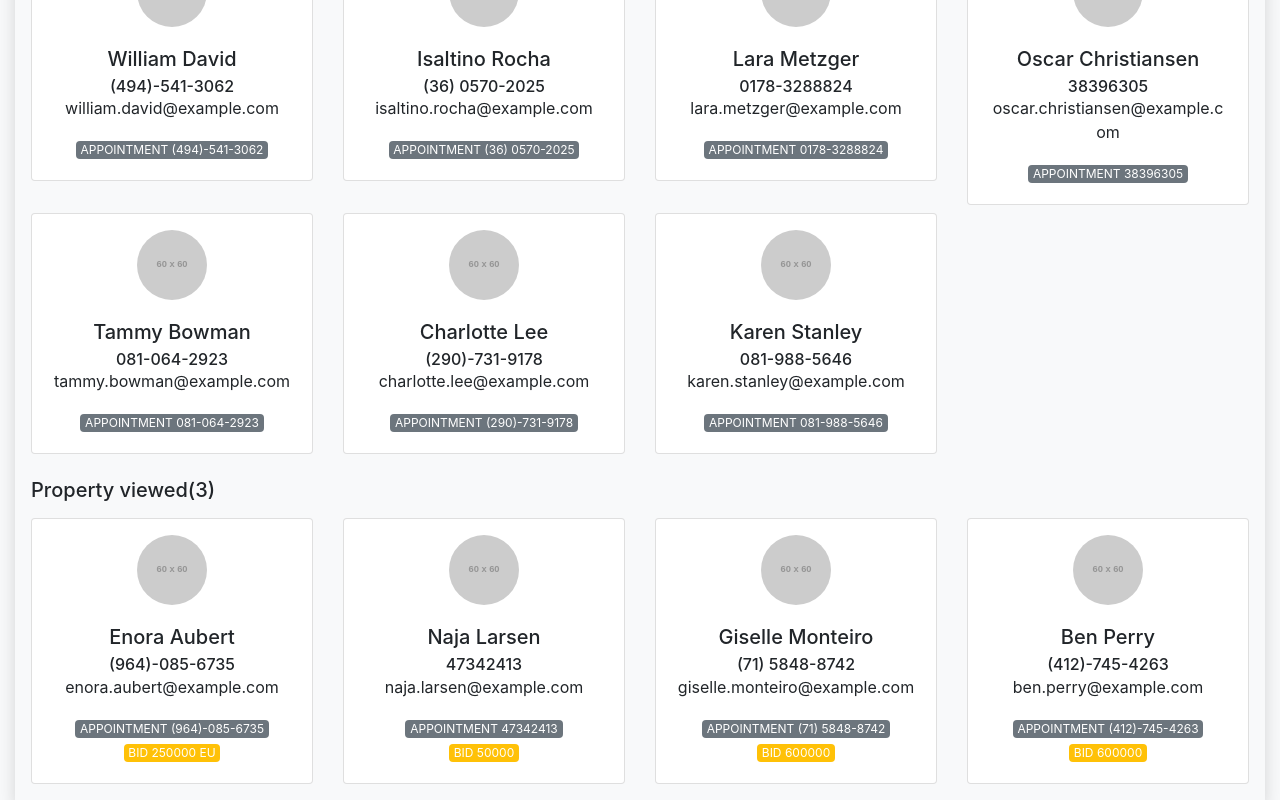
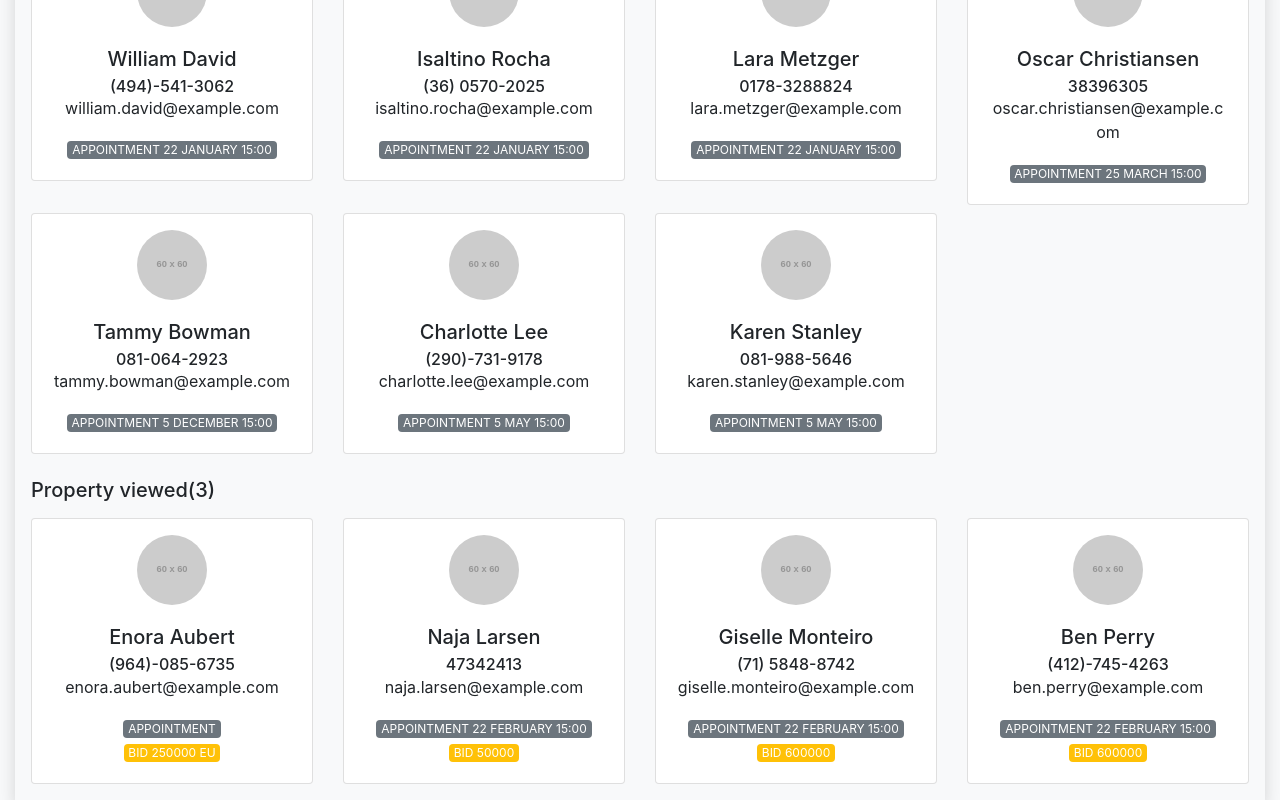
Before and after one commit to aminul007bd/react-auction-2020, a React (Create React App) app in the folder action-app-2020/: page / in a window 1280 px wide. Shown: the part 362-1162 px from the top of the page. Built offline with nearby package versions, Linux system fonts and the light colour scheme; data requests are answered from the project's data file.

Commit message:
move to functional component

```diff
--- a/action-app-2020/src/components/AppInfoBar.tsx
+++ b/action-app-2020/src/components/AppInfoBar.tsx
@@ -1,8 +1,7 @@
-import React, { Component } from 'react';
+import React from 'react';
 import { ArrowLeftShort } from 'react-bootstrap-icons';
 
-export class AppInforBar extends Component {
-    render() {
+export function AppInforBar () {
     return (
         <div>
             <div className="d-flex mt-4">
@@ -36,6 +35,5 @@ export class AppInforBar extends Component {
         </div>
     );
 }
-}
 
 export default AppInforBar;
--- a/action-app-2020/src/components/AppNavbar.tsx
+++ b/action-app-2020/src/components/AppNavbar.tsx
@@ -1,9 +1,8 @@
-import React, { Component } from 'react'
+import React from 'react'
 import { Navbar, NavbarBrand, Nav, Row, Col} from 'react-bootstrap'
 import { Headset, ChatLeft, Person, Power } from 'react-bootstrap-icons';
 
-export class AppNavbar extends Component {
-    render() {
+export function AppNavbar () {
     return (
         <div>
             <Row>
@@ -25,6 +24,5 @@ export class AppNavbar extends Component {
         </div>
     )
 }
-}
 
 export default AppNavbar
--- a/action-app-2020/src/components/AppSearchBar.tsx
+++ b/action-app-2020/src/components/AppSearchBar.tsx
@@ -1,10 +1,9 @@
-import React, { Component } from 'react'
+import React from 'react'
 import { FormControl, Row, Col } from 'react-bootstrap'
 import { Search } from 'react-bootstrap-icons'
 
 
-export class AppSearchBar extends Component {
-    render() {
+export function AppSearchBar () {
     return (
         <div>
             <Row className='mt-4'>
@@ -34,6 +33,5 @@ export class AppSearchBar extends Component {
         </div>
     )
 }
-}
 
 export default AppSearchBar
--- a/action-app-2020/src/components/AppUserResult.tsx
+++ b/action-app-2020/src/components/AppUserResult.tsx
@@ -1,19 +1,7 @@
 import React, { useState, useEffect } from 'react'
 import { Col, Row, Card } from 'react-bootstrap'
+import { UserInterface } from '../types'
 
-// userName = () => {
-//     return 'AH'
-// }
-interface UserData {
-    id: number
-    email: string
-    phone_number: string
-    bid_status: string
-    bid_amount: number
-    appointment_date: string
-    first_name: string
-    last_name: string
-}
 function CardProfile () {
     return (
         <div className="d-flex justify-content-center mt-3">
@@ -22,7 +10,7 @@ function CardProfile () {
     )
 }
 function AppUserResult () {
-    const [data, setData] = useState<UserData[]>([])
+    const [data, setData] = useState<UserInterface[]>([])
     const fetchURL = "http://localhost:5000"
     const getData = () =>
       fetch(`${fetchURL}/applicants`)
@@ -42,7 +30,7 @@ function AppUserResult () {
                 </Col>
             </Row>
             <Row>
-                {data?.filter(user => user.bid_status === 'property_set').map((user: UserData) =>
+                {data?.filter(user => user.bid_status === 'property_set').map((user: UserInterface) =>
                     <Col key={user.id}  xs={12} sm={6}  lg={3} className='mt-2'>
                         <Card>
                             <CardProfile />
@@ -51,7 +39,7 @@ function AppUserResult () {
                             <Card.Subtitle> {user.phone_number}</Card.Subtitle>
                             <Card.Text>{user.email}</Card.Text>
                             <Card.Text className='mb-0'>
-                                <span className="badge badge-secondary font-weight-normal text-uppercase">Appointment {user.phone_number}</span>
+                                <span className="badge badge-secondary font-weight-normal text-uppercase">Appointment {user.appointment_date}</span>
                             </Card.Text>
                             </Card.Body>
                         </Card>
@@ -67,7 +55,7 @@ function AppUserResult () {
             </Row>
 
             <Row>
-                {data?.filter(user => user.bid_status === 'property_viewed').map((user: UserData) =>
+                {data?.filter(user => user.bid_status === 'property_viewed').map((user: UserInterface) =>
                     <Col key={user.id}  xs={12} sm={6}  lg={3} className='mt-2'>
                         <Card>
                             <CardProfile />
@@ -76,7 +64,7 @@ function AppUserResult () {
                             <Card.Subtitle> {user.phone_number}</Card.Subtitle>
                             <Card.Text>{user.email}</Card.Text>
                             <Card.Text className='mb-0'>
-                                <span className="badge badge-secondary font-weight-normal text-uppercase">Appointment {user.phone_number}</span>
+                                <span className="badge badge-secondary font-weight-normal text-uppercase">Appointment {user.appointment_date}</span>
                             </Card.Text>
                             <Card.Text>
                                 <span className="badge badge-warning font-weight-normal text-white text-uppercase">Bid {user.bid_amount}</span>
```
Lines whose indentation alone changed are shown as unchanged.
